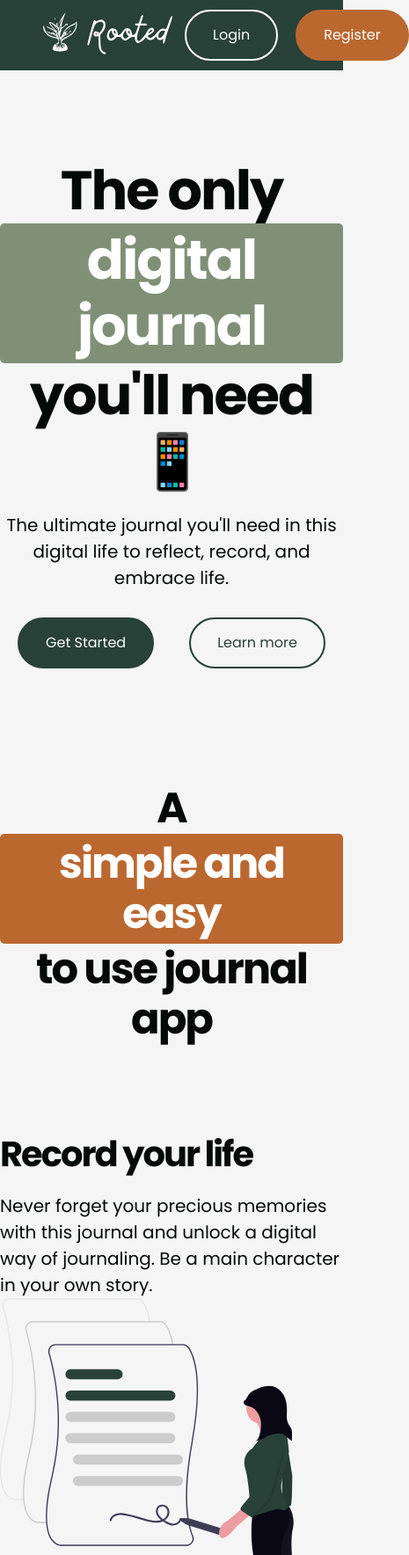
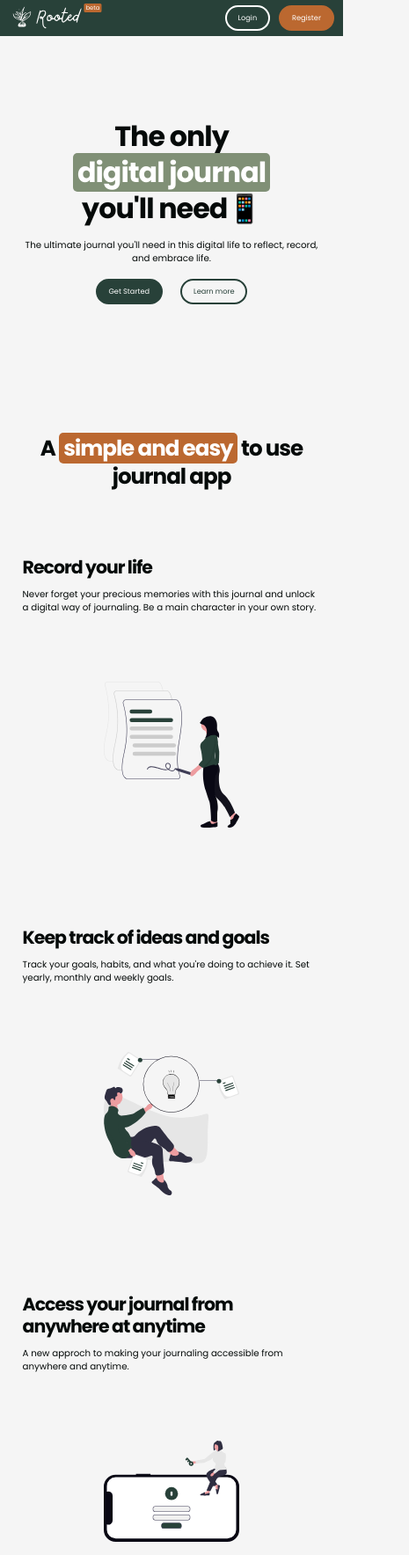
Before and after one commit to jevitapearl/journal-app, a plain HTML site: page index.html in a window 390 px wide. Shown: the top 1768 px of the page at 88% size, 465 px wide, since content can reach past the window. Drawn offline with Linux system fonts and the light colour scheme.

Commit message:
Responsive degin and finishing up

```diff
--- a/app.css
+++ b/app.css
@@ -113,9 +113,10 @@ body{
 }
 
 .container{
-    max-width: 1200px;
+    max-width: 120rem;
+    width: 100%;
     margin: 0 auto;
-    padding: 0;
+    padding: 0 5rem;
 }
 
 
@@ -188,6 +189,22 @@ input{
     text-decoration: underline;
 }
 
+.beta{
+    position: relative;
+}
+
+.beta::after{
+    content: 'beta';
+    position: absolute;
+    top: 0;
+    right: 0;
+    font-size: 1.3rem;
+    background-color: var(--tertiary-base);
+    padding: 0 0.5rem;
+    border-radius: 0.3rem;
+    transform: translate(75%,0);
+}
+
 
 /* ------------------------ COMPONENTS ------------------------*/
 
@@ -206,8 +223,14 @@ input{
 .btn{
     font-size: 1.6rem;
     text-decoration: none;
-    padding: 1.5rem 3.0rem;
+    padding: 1.2rem 2.5rem;
     border-radius: 3.0rem;
+}
+
+.btn:hover, .btn:active{
+    transform: scale(1.05, 1.15);
+    box-shadow: 2px 2px 6px var(--grey-shade);
+    transition: 0.1s;
 }
 
 
@@ -379,7 +402,7 @@ input{
     display: flex;
     justify-content: space-between;
     align-items: center;
-    padding: 0 4rem;
+    padding: 0 2rem;
 }
 
 .nav-btn-container{
@@ -387,19 +410,25 @@ input{
     gap: 2rem;
 }
 
+
 /* ---------- HERO SECTION ---------- */
 .hero-section{
-    height: calc(100vh-var(--nav-height));
-    text-align: center;
-    margin: 10rem 0 ;
+    height: calc(100vh - var(--nav-height));
+    min-height: 400px;
+    margin-bottom: 7rem;
+    display: flex;
+    flex-direction: column;
+    justify-content: center;
+    align-items: center;
 }
 
 .hero-heading{
-    margin-bottom: 2rem;
+    text-align: center;
 }
 
 .hero-paragraph{
-    margin-bottom: 3rem;
+    margin: 3rem 0;
+    text-align: center;
 }
 
 .hero-btn{
@@ -411,7 +440,18 @@ input{
 /* ---------- FEATURES SECTION ---------- */
 
 .features-section{
-    margin-bottom: 10rem;
+    margin-bottom: 25rem;
+}
+
+.features-grid-container{
+    display: grid;
+    grid-template-columns: 1fr 1fr;
+    width: 100%;
+    row-gap: 15rem;
+    column-gap: 5rem;
+    justify-items: center;
+    align-items: center;
+    justify-content: space-between;
 }
 
 .features-main-heading{
@@ -421,7 +461,7 @@ input{
 }
 
 .features-img{
-    max-width: 40rem;
+    max-width: 30rem;
     width: 100%;
 }
 
@@ -429,22 +469,30 @@ input{
     margin: 7rem 0 2rem;
 }
 
+.feature-img-swap-order{
+    grid-row: 2 / 3;
+    grid-column: 1 / 2;
+}
+
 /* ---------- CTA SECTION ---------- */
 
 .cta-section{
     text-align: center;
+    display: flex;
+    justify-content: center;
+    margin-bottom: 15rem;
 }
 
 .cta-card{
     background-color: var(--secondary-base);
-    max-width: 1000px;
-    padding: 10.0rem 15.0rem;
-    margin: 0 auto;
+    max-width: 100rem;
+    width: 100%;
+    padding: 10rem 15rem;
     border-radius: 10px;
 }
 
 .cta-button{
-    margin: 10px;
+    margin-top: 30px;
 }
 
 
--- a/index.html
+++ b/index.html
@@ -9,6 +9,7 @@
     <link href="https://fonts.googleapis.com/css2?family=Poppins:ital,wght@0,100;0,200;0,300;0,400;0,500;0,600;0,700;0,800;0,900;1,100;1,200;1,300;1,400;1,500;1,600;1,700;1,800;1,900&display=swap" rel="stylesheet">
 
     <link rel="stylesheet" href="app.css">
+    <link rel="stylesheet" href="queries.css">
     <title>Rooted</title>
 </head>
 
@@ -16,7 +17,7 @@
 
     <!-- NAVIGATION -->
         <nav id="nav" class="nav-bar highlight-primary">
-            <a  href="index.html"><img id="logo" class="logo-md" src="images/logo.svg" alt="rooted-logo" ></a>
+            <a  href="index.html" class="beta"><img id="logo" class="logo-md" src="images/logo.svg" alt="rooted-logo" ></a>
             <ul class="nav-btn-container">
                 <li><a class="btn btn-white-outline" href="login.html">Login</a></li>
                 <li><a class="btn btn-tertiary" href="register.html">Register</a></li>
@@ -50,26 +51,29 @@
             <div class="features-section">
                 <h2 id="features" class="features-main-heading">A <span class="highlight highlight-tertiary">simple and easy</span> to use journal app</h2>
 
+                <div class="features-grid-container">
                     <section >
                         <h3 class="features-heading">Record your life</h3>
                         <p>Never forget your precious memories with this journal and unlock a digital way of journaling. Be a main character in your own story.</p>
+                    </section>
                     <img class="features-img" src="images/feature-1.svg" alt="feature-1">
 
-            </section>
 
                     <section>
                         <h3 class="features-heading">Keep track of ideas and goals</h3>
                         <p>Track your goals, habits, and what you're doing to achieve it. Set yearly, monthly and weekly goals.</p>
-                <img class="features-img" src="images/feature-2.svg" alt="feature-2">
 
                     </section>
+                    <img class="features-img feature-img-swap-order" src="images/feature-2.svg" alt="feature-2">
 
                     <section>
                         <h3 class="features-heading">Access your journal from anywhere at anytime</h3>
                         <p>A new approch to making your journaling accessible from anywhere and anytime.</p>
+
+                    </section>
                     <img class="features-img" src="images/feature-3.svg" alt="feature-3">
 
-            </section>
+                </div>
 
             </div>
 
--- /dev/null
+++ b/queries.css
@@ -0,0 +1,93 @@
+/*  LG - SMALL LAPTOPS: 1024px - 1200p */
+
+@media (max-width: 72rem){
+    /* 1150px / 16px = 72rem */
+    /* 72rem * 16px = 1152px */
+
+    html{
+        font-size: 56.25%;
+        /* 9px / 16px  = 56.25%*/
+    }
+
+    .features-grid-container{
+        column-gap: 3rem;
+    }
+
+}
+
+/*  MD - TABLETS: 768px - 1024px */
+
+@media (max-width: 59rem){
+    /* 950px / 16px = 59rem*/
+    /* 60rem * 16px = 944px */
+
+    html{
+        font-size: 43.75%;
+        /* 7px / 16px = 50% */
+    }
+
+    .nav-bar{
+        height: 8rem;
+    }
+
+    #logo{
+        width: 130px;
+    }
+
+    .features-grid-container{
+        column-gap: 2rem;
+    }
+
+}
+
+/* SM - PHONE LANDSCAPE: 576px - 768px */
+
+@media (max-width: 42.5rem){
+    /* 680px / 16px = 42.5rem */
+    /* 42.5rem * 16px =  680px*/
+
+    html{
+        font-size: 37.5%;
+        /* 6px / 16px = 37.5% */
+    }
+
+}
+
+/* XS - PHONE PORTRAIT: <576px */
+
+@media (max-width: 34rem){
+    /* 520px / 16px = 33.125rem */
+    /* 34rem * 16px = 544px*/
+
+    html{
+        font-size: 32%;
+        /* 5px /16px = 31.25% */
+    }
+
+    h1, h2, h3, h4, h5{
+        letter-spacing: -1px;
+    }
+
+    #logo{
+        width: 90px;
+    }
+
+    .hero-section{
+        height: auto;
+    }
+
+    .features-grid-container{
+        grid-template-columns: 1fr;
+    }
+
+    .feature-img-swap-order{
+        grid-row: auto;
+        grid-column: auto;
+    }
+
+    .cta-card{
+        padding: 9rem 5rem;
+    }
+
+
+}
```
Also changed, not shown: login.html (+3 -2 lines), register.html (+1 -0 lines). Lines whose indentation alone changed are shown as unchanged.
